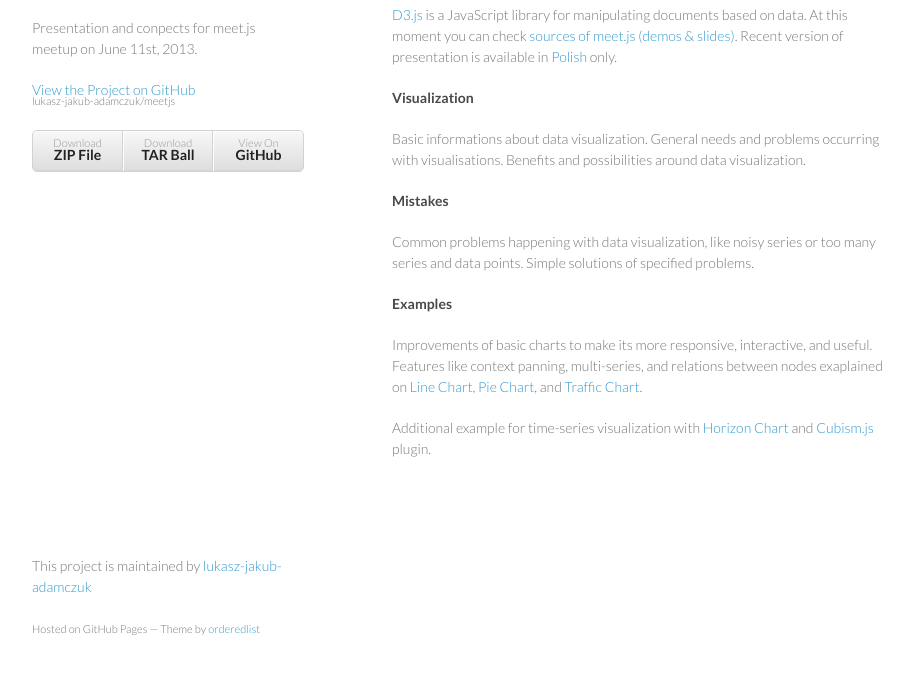
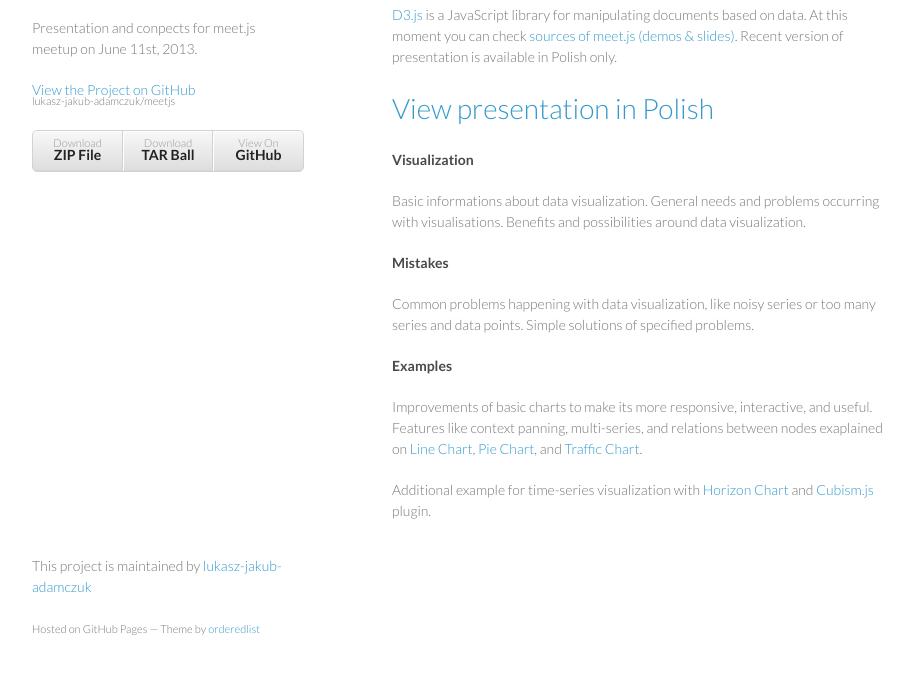
Before and after one commit to lukasz-jakub-adamczuk/meetjs, a plain HTML site: page index.html in a window 1280 px wide. Shown: the part 92-766 px from the top of the page, without its empty margins (178-1091 px from the left). Drawn offline with Linux system fonts and the light colour scheme.

Commit message:
new link to presentation

```diff
--- a/index.html
+++ b/index.html
@@ -29,7 +29,9 @@
       </header>
       <section>
         <h3>Presentation</h3>
-<p><a href="http://d3js.org/">D3.js</a> is a JavaScript library for manipulating documents based on data. At this moment you can check <a href="http://github.com/lukasz-jakub-adamczuk/meetjs">sources of meet.js (demos & slides)</a>. Recent version of presentation is available in <a href="./presentation-pl/index.html">Polish</a> only.</p>
+<p><a href="http://d3js.org/">D3.js</a> is a JavaScript library for manipulating documents based on data. At this moment you can check <a href="http://github.com/lukasz-jakub-adamczuk/meetjs">sources of meet.js (demos & slides)</a>. Recent version of presentation is available in Polish only.</p>
+
+<p style="font-size: 2em;"><a href="./presentation-pl/index.html">View presentation in Polish</a></p>
 
 <h4>Visualization</h4>
 <p>Basic informations about data visualization. General needs and problems occurring with visualisations. Benefits and possibilities around data visualization.</p>
```
